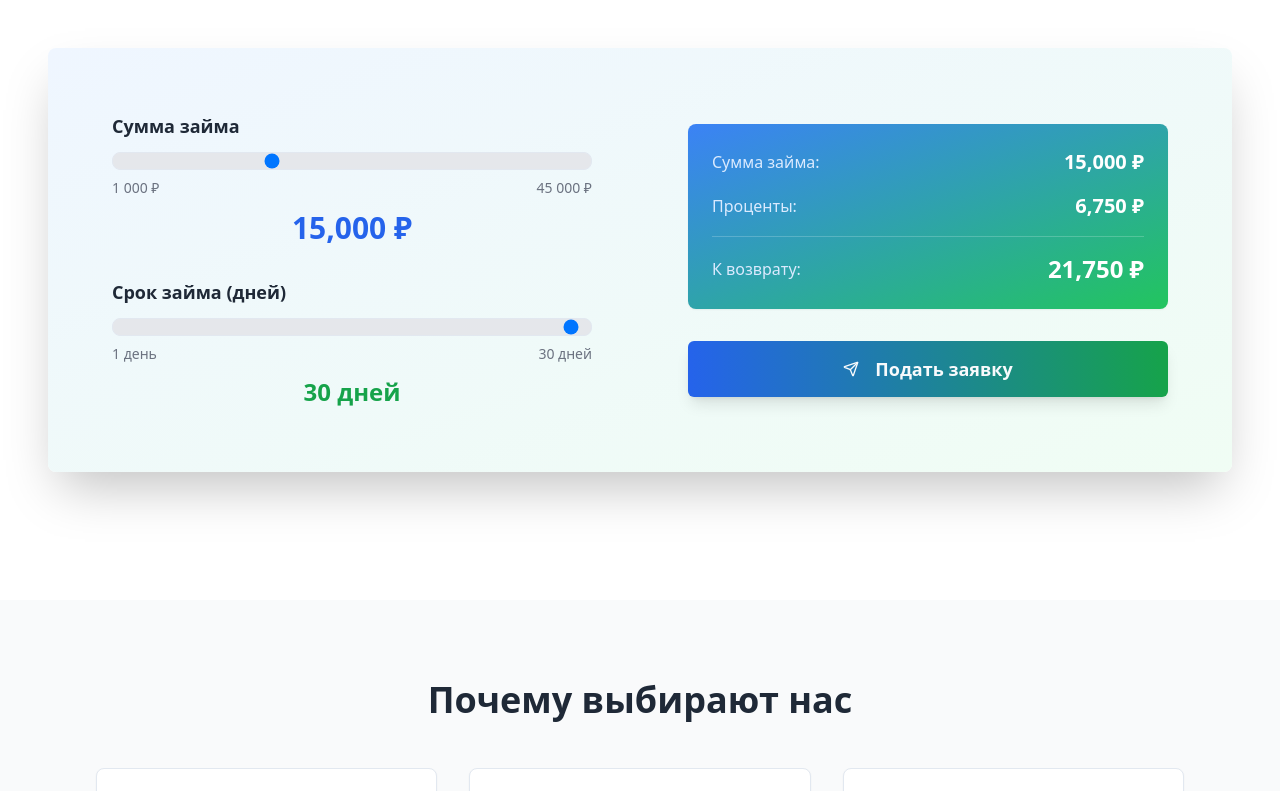
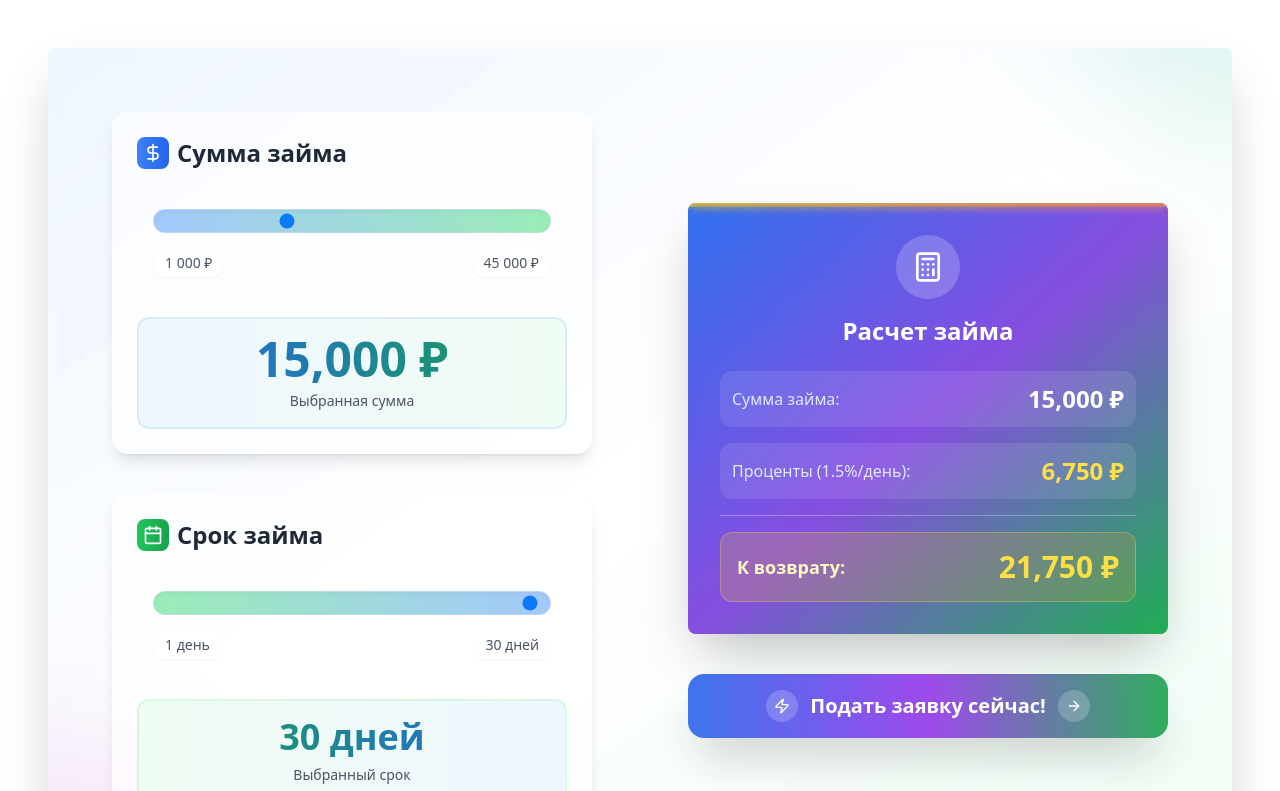
Before and after one commit to pr-poehali-dev/online-loan-calculator, a React (Vite) app: page / in a window 1280 px wide. Shown: the part 989-1780 px from the top of the page. Built offline with nearby package versions, Linux system fonts and the light colour scheme.

Commit message:
Калькулятор с 3D-эффектами и улучшенным дизайном

```diff
--- a/src/pages/Index.tsx
+++ b/src/pages/Index.tsx
@@ -129,13 +129,21 @@ export default function Index() {
             <p className="text-xl text-gray-600">Рассчитайте сумму и условия займа за несколько секунд</p>
           </div>
 
-          <Card className="relative overflow-hidden border-0 shadow-2xl max-w-8xl mx-auto">
-            <div className="absolute inset-0 bg-gradient-to-br from-blue-50 to-green-50"></div>
-            <CardContent className="relative p-16">
+          <Card className="relative overflow-hidden border-0 shadow-2xl max-w-8xl mx-auto transform hover:scale-[1.02] transition-all duration-700 group">
+            <div className="absolute inset-0 bg-gradient-to-br from-blue-50 via-white to-green-50 animate-pulse"></div>
+            <div className="absolute -top-40 -right-40 w-80 h-80 bg-gradient-to-br from-blue-400/20 to-green-400/20 rounded-full blur-3xl animate-bounce"></div>
+            <div className="absolute -bottom-40 -left-40 w-80 h-80 bg-gradient-to-br from-purple-400/20 to-pink-400/20 rounded-full blur-3xl animate-pulse"></div>
+            <CardContent className="relative p-16 backdrop-blur-sm">
               <div className="grid lg:grid-cols-2 gap-24 items-center">
-                <div className="space-y-8">
-                  <div className="space-y-3">
-                    <Label className="text-lg font-semibold text-gray-800">Сумма займа</Label>
+                <div className="space-y-10">
+                  <div className="space-y-6 p-6 bg-white/60 backdrop-blur-lg rounded-2xl shadow-lg border border-white/20 hover:shadow-2xl transition-all duration-300">
+                    <Label className="text-2xl font-bold text-gray-800 flex items-center gap-2">
+                      <div className="w-8 h-8 bg-gradient-to-r from-blue-500 to-blue-600 rounded-lg flex items-center justify-center">
+                        <Icon name="DollarSign" size={20} className="text-white" />
+                      </div>
+                      Сумма займа
+                    </Label>
+                    <div className="relative p-4">
                       <div className="relative">
                         <Input
                           type="range"
@@ -144,20 +152,31 @@ export default function Index() {
                           step="1000"
                           value={loanAmount}
                           onChange={(e) => setLoanAmount(Number(e.target.value))}
-                        className="w-full h-3 bg-gray-200 rounded-lg appearance-none cursor-pointer slider"
+                          className="w-full h-6 bg-gradient-to-r from-blue-200 to-green-200 rounded-full appearance-none cursor-pointer slider-3d shadow-inner"
                         />
-                      <div className="flex justify-between text-sm text-gray-500 mt-2">
-                        <span>1 000 ₽</span>
-                        <span>45 000 ₽</span>
+                        <div className="absolute top-0 left-0 w-full h-6 bg-gradient-to-r from-blue-500 to-green-500 rounded-full opacity-20 animate-pulse"></div>
+                      </div>
+                      <div className="flex justify-between text-sm text-gray-600 mt-4 font-medium">
+                        <span className="bg-white/80 px-3 py-1 rounded-full shadow-sm">1 000 ₽</span>
+                        <span className="bg-white/80 px-3 py-1 rounded-full shadow-sm">45 000 ₽</span>
                       </div>
                     </div>
-                    <div className="text-center">
-                      <span className="text-3xl font-bold text-blue-600">{loanAmount.toLocaleString()} ₽</span>
+                    <div className="text-center p-4 bg-gradient-to-r from-blue-50 to-green-50 rounded-xl border-2 border-blue-200/50">
+                      <div className="text-5xl font-bold bg-gradient-to-r from-blue-600 to-green-600 bg-clip-text text-transparent animate-pulse">
+                        {loanAmount.toLocaleString()} ₽
+                      </div>
+                      <div className="text-sm text-gray-600 mt-2 font-medium">Выбранная сумма</div>
                     </div>
                   </div>
 
-                  <div className="space-y-3">
-                    <Label className="text-lg font-semibold text-gray-800">Срок займа (дней)</Label>
+                  <div className="space-y-6 p-6 bg-white/60 backdrop-blur-lg rounded-2xl shadow-lg border border-white/20 hover:shadow-2xl transition-all duration-300">
+                    <Label className="text-2xl font-bold text-gray-800 flex items-center gap-2">
+                      <div className="w-8 h-8 bg-gradient-to-r from-green-500 to-green-600 rounded-lg flex items-center justify-center">
+                        <Icon name="Calendar" size={20} className="text-white" />
+                      </div>
+                      Срок займа
+                    </Label>
+                    <div className="relative p-4">
                       <div className="relative">
                         <Input
                           type="range"
@@ -165,35 +184,51 @@ export default function Index() {
                           max="30"
                           value={loanPeriod}
                           onChange={(e) => setLoanPeriod(Number(e.target.value))}
-                        className="w-full h-3 bg-gray-200 rounded-lg appearance-none cursor-pointer slider"
+                          className="w-full h-6 bg-gradient-to-r from-green-200 to-blue-200 rounded-full appearance-none cursor-pointer slider-3d shadow-inner"
                         />
-                      <div className="flex justify-between text-sm text-gray-500 mt-2">
-                        <span>1 день</span>
-                        <span>30 дней</span>
+                        <div className="absolute top-0 left-0 w-full h-6 bg-gradient-to-r from-green-500 to-blue-500 rounded-full opacity-20 animate-pulse"></div>
+                      </div>
+                      <div className="flex justify-between text-sm text-gray-600 mt-4 font-medium">
+                        <span className="bg-white/80 px-3 py-1 rounded-full shadow-sm">1 день</span>
+                        <span className="bg-white/80 px-3 py-1 rounded-full shadow-sm">30 дней</span>
                       </div>
                     </div>
-                    <div className="text-center">
-                      <span className="text-2xl font-bold text-green-600">{loanPeriod} дней</span>
+                    <div className="text-center p-4 bg-gradient-to-r from-green-50 to-blue-50 rounded-xl border-2 border-green-200/50">
+                      <div className="text-4xl font-bold bg-gradient-to-r from-green-600 to-blue-600 bg-clip-text text-transparent animate-pulse">
+                        {loanPeriod} дней
+                      </div>
+                      <div className="text-sm text-gray-600 mt-2 font-medium">Выбранный срок</div>
                     </div>
                   </div>
                 </div>
 
-                <div className="space-y-8">
-                  <Card className="bg-gradient-to-br from-blue-500 to-green-500 text-white border-0">
-                    <CardContent className="p-6">
+                <div className="space-y-10">
+                  <Card className="relative overflow-hidden bg-gradient-to-br from-blue-600 via-purple-600 to-green-600 text-white border-0 shadow-2xl transform hover:scale-105 transition-all duration-500 group">
+                    <div className="absolute inset-0 bg-gradient-to-br from-blue-400/20 to-green-400/20 animate-pulse"></div>
+                    <div className="absolute top-0 left-0 w-full h-1 bg-gradient-to-r from-yellow-400 to-orange-400 animate-pulse"></div>
+                    <CardContent className="relative p-8 backdrop-blur-sm">
+                      <div className="space-y-6">
+                        <div className="text-center mb-6">
+                          <div className="w-16 h-16 bg-white/20 rounded-full flex items-center justify-center mx-auto mb-4 group-hover:rotate-12 transition-transform duration-300">
+                            <Icon name="Calculator" size={32} className="text-white" />
+                          </div>
+                          <h3 className="text-2xl font-bold">Расчет займа</h3>
+                        </div>
+
                         <div className="space-y-4">
-                        <div className="flex justify-between items-center">
-                          <span className="text-blue-100">Сумма займа:</span>
-                          <span className="text-xl font-bold">{loanAmount.toLocaleString()} ₽</span>
+                          <div className="flex justify-between items-center p-3 bg-white/10 rounded-xl backdrop-blur-sm">
+                            <span className="text-blue-100 font-medium">Сумма займа:</span>
+                            <span className="text-2xl font-bold">{loanAmount.toLocaleString()} ₽</span>
                           </div>
-                        <div className="flex justify-between items-center">
-                          <span className="text-blue-100">Проценты:</span>
-                          <span className="text-xl font-bold">{((loanAmount * interestRate * loanPeriod) / 100).toLocaleString()} ₽</span>
+                          <div className="flex justify-between items-center p-3 bg-white/10 rounded-xl backdrop-blur-sm">
+                            <span className="text-blue-100 font-medium">Проценты (1.5%/день):</span>
+                            <span className="text-2xl font-bold text-yellow-300">{((loanAmount * interestRate * loanPeriod) / 100).toLocaleString()} ₽</span>
                           </div>
-                        <Separator className="bg-white/20" />
-                        <div className="flex justify-between items-center">
-                          <span className="text-blue-100">К возврату:</span>
-                          <span className="text-2xl font-bold">{totalAmount.toLocaleString()} ₽</span>
+                          <Separator className="bg-white/30 my-4" />
+                          <div className="flex justify-between items-center p-4 bg-gradient-to-r from-yellow-400/20 to-orange-400/20 rounded-xl border border-yellow-300/30">
+                            <span className="text-yellow-100 font-bold text-lg">К возврату:</span>
+                            <span className="text-3xl font-bold text-yellow-300 animate-pulse">{totalAmount.toLocaleString()} ₽</span>
+                          </div>
                         </div>
                       </div>
                     </CardContent>
@@ -201,10 +236,18 @@ export default function Index() {
 
                   <Button
                     onClick={() => setIsFormOpen(true)}
-                    className="w-full h-14 text-lg font-semibold bg-gradient-to-r from-blue-600 to-green-600 hover:from-blue-700 hover:to-green-700 transition-all duration-300 transform hover:scale-105 shadow-lg"
+                    className="w-full h-16 text-xl font-bold bg-gradient-to-r from-blue-600 via-purple-600 to-green-600 hover:from-blue-700 hover:via-purple-700 hover:to-green-700 text-white border-0 rounded-2xl shadow-2xl transform hover:scale-110 hover:rotate-1 transition-all duration-500 animate-pulse hover:animate-none relative overflow-hidden group"
                   >
-                    <Icon name="Send" size={20} className="mr-2" />
-                    Подать заявку
+                    <div className="absolute inset-0 bg-gradient-to-r from-yellow-400/20 to-orange-400/20 opacity-0 group-hover:opacity-100 transition-opacity duration-300"></div>
+                    <div className="relative flex items-center justify-center gap-3">
+                      <div className="w-8 h-8 bg-white/20 rounded-full flex items-center justify-center group-hover:rotate-12 transition-transform duration-300">
+                        <Icon name="Zap" size={20} className="text-white" />
+                      </div>
+                      <span>Подать заявку сейчас!</span>
+                      <div className="w-8 h-8 bg-white/20 rounded-full flex items-center justify-center group-hover:-rotate-12 transition-transform duration-300">
+                        <Icon name="ArrowRight" size={20} className="text-white" />
+                      </div>
+                    </div>
                   </Button>
                 </div>
               </div>
@@ -493,23 +536,47 @@ export default function Index() {
       </footer>
 
       <style jsx>{`
-        .slider::-webkit-slider-thumb {
+        .slider-3d::-webkit-slider-thumb {
           appearance: none;
-          height: 20px;
-          width: 20px;
+          height: 32px;
+          width: 32px;
           border-radius: 50%;
-          background: linear-gradient(45deg, #2563eb, #059669);
+          background: linear-gradient(135deg, #3b82f6, #10b981, #8b5cf6);
           cursor: pointer;
-          box-shadow: 0 4px 6px rgba(0, 0, 0, 0.1);
+          box-shadow: 0 8px 16px rgba(0, 0, 0, 0.3), 0 4px 8px rgba(59, 130, 246, 0.4), inset 0 2px 4px rgba(255, 255, 255, 0.3);
+          border: 3px solid rgba(255, 255, 255, 0.8);
+          transition: all 0.3s ease;
         }
-        .slider::-moz-range-thumb {
-          height: 20px;
-          width: 20px;
+        .slider-3d::-webkit-slider-thumb:hover {
+          transform: scale(1.2) rotate(45deg);
+          box-shadow: 0 12px 24px rgba(0, 0, 0, 0.4), 0 8px 16px rgba(59, 130, 246, 0.6), inset 0 2px 4px rgba(255, 255, 255, 0.5);
+        }
+        .slider-3d::-moz-range-thumb {
+          height: 32px;
+          width: 32px;
           border-radius: 50%;
-          background: linear-gradient(45deg, #2563eb, #059669);
+          background: linear-gradient(135deg, #3b82f6, #10b981, #8b5cf6);
           cursor: pointer;
+          border: 3px solid rgba(255, 255, 255, 0.8);
+          box-shadow: 0 8px 16px rgba(0, 0, 0, 0.3), 0 4px 8px rgba(59, 130, 246, 0.4), inset 0 2px 4px rgba(255, 255, 255, 0.3);
+          transition: all 0.3s ease;
+        }
+        .slider-3d::-moz-range-thumb:hover {
+          transform: scale(1.2);
+          box-shadow: 0 12px 24px rgba(0, 0, 0, 0.4), 0 8px 16px rgba(59, 130, 246, 0.6);
+        }
+        .slider-3d::-webkit-slider-track {
+          height: 24px;
+          border-radius: 12px;
+          background: linear-gradient(90deg, #dbeafe, #d1fae5);
+          box-shadow: inset 0 2px 4px rgba(0, 0, 0, 0.1);
+        }
+        .slider-3d::-moz-range-track {
+          height: 24px;
+          border-radius: 12px;
+          background: linear-gradient(90deg, #dbeafe, #d1fae5);
+          box-shadow: inset 0 2px 4px rgba(0, 0, 0, 0.1);
           border: none;
-          box-shadow: 0 4px 6px rgba(0, 0, 0, 0.1);
         }
       `}</style>
     </div>
```
Lines whose indentation alone changed are shown as unchanged.
